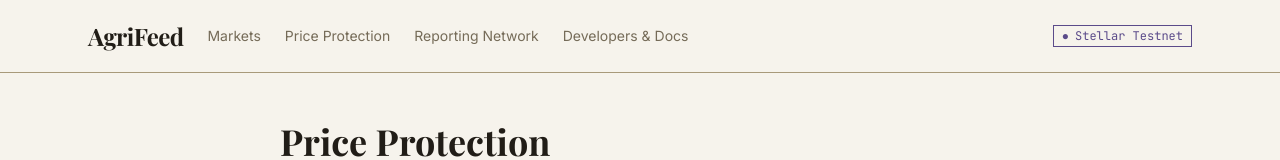
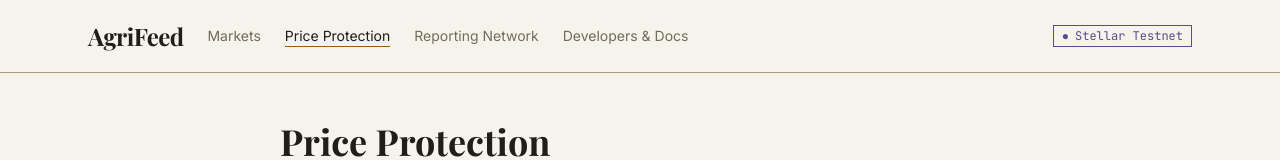
Before and after one commit to AgriFeed/agrifeed-app, a Next.js app in the folder apps/web/: page /demo in a window 1280 px wide. Shown: the top 160 px of the page. Built offline with nearby package versions, Linux system fonts and the light colour scheme.

Commit message:
fix(web): polish cross-page consistency and accessibility

```diff
--- a/apps/web/components/DealStateBadge.tsx
+++ b/apps/web/components/DealStateBadge.tsx
@@ -26,9 +26,8 @@ const STATUS: Record<
 export type DealDisplayStatus = keyof typeof STATUS;
 
 /**
- * Deal lifecycle status badge (Phase 3 Step 10). Not wired into any page
- * yet — this is the shared vocabulary the Price Protection redesign will
- * consume. "signed" (an individual party's auth entry collected — see
+ * Deal lifecycle status badge (Phase 3 Step 10), consumed by NewDealFlow.tsx.
+ * "signed" (an individual party's auth entry collected — see
  * ParticipantAuthStatus) and "confirmed" (the assembled transaction has
  * actually landed on-chain) are intentionally never the same badge.
  */
--- a/apps/web/components/DemoFlow.tsx
+++ b/apps/web/components/DemoFlow.tsx
@@ -104,6 +104,7 @@ export function DemoFlow({ publicKey }: { publicKey: string }) {
           <button
             key={s.id}
             onClick={() => setStep(s.id)}
+            aria-current={step === s.id ? "step" : undefined}
             className={`border px-3 py-1.5 text-sm transition-colors ${
               step === s.id
                 ? "border-accent text-accent"
@@ -244,7 +245,7 @@ function SettleForm({ publicKey, config, signAndSend }: StepProps) {
   const { pending, result, error, txHash, run } = useAction();
   return (
     <div>
-      <h3 className="text-sm font-medium text-ink-primary">Settle</h3>
+      <h2 className="text-sm font-medium text-ink-primary">Settle</h2>
       <p className="mt-1 text-sm text-ink-muted">
         Anyone may call settle once the agreement has matured and the oracle has a finalized
         price for the configured commodity. It pays the buyer&apos;s collateral out: to the
@@ -272,7 +273,7 @@ function CancelForm({ publicKey, config, signAndSend }: StepProps) {
   const { pending, result, error, txHash, run } = useAction();
   return (
     <div>
-      <h3 className="text-sm font-medium text-ink-primary">Cancel</h3>
+      <h2 className="text-sm font-medium text-ink-primary">Cancel</h2>
       <p className="mt-1 text-sm text-ink-muted">
         Only the stored farmer or buyer may cancel, and only once the contract&apos;s grace-period
         rules allow it (an unfunded agreement past maturity, or a funded one whose settlement
--- a/apps/web/components/SiteNav.tsx
+++ b/apps/web/components/SiteNav.tsx
@@ -1,28 +1,17 @@
 import Link from "next/link";
 import { NetworkBadge } from "@/components/NetworkBadge";
-
-// Matches the Phase 3 Step 2 information architecture: Markets, Price
-// Protection, Reporting Network, Developers, Docs. Developers and Docs
-// remain one route (/docs) for now — splitting them into two real
-// destinations is deferred to the Developers/Docs redesign step, since
-// creating a second nav entry with no distinct content yet would be its
-// own kind of overclaiming.
-const LINKS = [
-  { href: "/", label: "Markets" },
-  { href: "/demo", label: "Price Protection" },
-  { href: "/nodes", label: "Reporting Network" },
-  { href: "/docs", label: "Developers & Docs" },
-];
+import { SiteNavLinks } from "@/components/SiteNavLinks";
 
 /**
- * Global application shell header (Phase 3 Step 3). Server-rendered, no
- * client JS: the network indicator (Step 4) is always present and never
- * collapsed behind a menu, and nav links wrap onto a second line on narrow
- * viewports rather than hiding behind a hamburger — nothing here disappears
- * on mobile. Wallet connection is deliberately NOT rendered globally here:
- * per the Phase 3 spec, it's contextual to the screens that actually need
- * it (Price Protection), so Markets/Reporting Network/Docs stay fully
- * browsable with no wallet involved at all.
+ * Global application shell header (Phase 3 Step 3). Server-rendered except
+ * for `SiteNavLinks` (Phase 3 Step 9's current-page indicator, which needs
+ * `usePathname()`): the network indicator (Step 4) is always present and
+ * never collapsed behind a menu, and nav links wrap onto a second line on
+ * narrow viewports rather than hiding behind a hamburger — nothing here
+ * disappears on mobile. Wallet connection is deliberately NOT rendered
+ * globally here: per the Phase 3 spec, it's contextual to the screens that
+ * actually need it (Price Protection), so Markets/Reporting Network/Docs
+ * stay fully browsable with no wallet involved at all.
  */
 export function SiteNav() {
   return (
@@ -32,17 +21,7 @@ export function SiteNav() {
           <Link href="/" className="font-display text-2xl tracking-tight text-ink-primary">
             AgriFeed
           </Link>
-          <nav aria-label="Primary" className="flex flex-wrap items-center gap-x-6 gap-y-2">
-            {LINKS.map((link) => (
-              <Link
-                key={link.href}
-                href={link.href}
-                className="text-sm text-ink-muted transition-colors hover:text-ink-primary"
-              >
-                {link.label}
-              </Link>
-            ))}
-          </nav>
+          <SiteNavLinks />
         </div>
         <NetworkBadge />
       </div>
--- /dev/null
+++ b/apps/web/components/SiteNavLinks.tsx
@@ -0,0 +1,48 @@
+"use client";
+
+import Link from "next/link";
+import { usePathname } from "next/navigation";
+
+// Matches the Phase 3 Step 2 information architecture: Markets, Price
+// Protection, Reporting Network, Developers, Docs. Developers and Docs
+// remain one route (/docs) for now — splitting them into two real
+// destinations is deferred, since creating a second nav entry with no
+// distinct content yet would be its own kind of overclaiming.
+const LINKS = [
+  { href: "/", label: "Markets" },
+  { href: "/demo", label: "Price Protection" },
+  { href: "/nodes", label: "Reporting Network" },
+  { href: "/docs", label: "Developers & Docs" },
+];
+
+/**
+ * The primary nav link list, split out from `SiteNav` (Phase 3 Step 9)
+ * purely to mark which page is current: `aria-current="page"` plus a
+ * visible underline, never color alone. This is the only client-rendered
+ * piece of the site header; `usePathname()` needs it, everything else in
+ * `SiteNav` stays server-rendered.
+ */
+export function SiteNavLinks() {
+  const pathname = usePathname();
+  return (
+    <nav aria-label="Primary" className="flex flex-wrap items-center gap-x-6 gap-y-2">
+      {LINKS.map((link) => {
+        const current = link.href === "/" ? pathname === "/" : pathname.startsWith(link.href);
+        return (
+          <Link
+            key={link.href}
+            href={link.href}
+            aria-current={current ? "page" : undefined}
+            className={`border-b text-sm transition-colors ${
+              current
+                ? "border-accent text-ink-primary"
+                : "border-transparent text-ink-muted hover:text-ink-primary"
+            }`}
+          >
+            {link.label}
+          </Link>
+        );
+      })}
+    </nav>
+  );
+}
--- a/apps/web/components/WalletConnect.tsx
+++ b/apps/web/components/WalletConnect.tsx
@@ -2,7 +2,7 @@
 
 import { useState } from "react";
 import { connectFreighter, isFreighterInstalled } from "@agrifeed/sdk/wallet";
-import { truncateAddress } from "@/lib/address";
+import { IdentifierDisplay } from "@/components/IdentifierDisplay";
 
 export function WalletConnect({ onConnect }: { onConnect: (publicKey: string) => void }) {
   const [publicKey, setPublicKey] = useState<string | null>(null);
@@ -32,7 +32,7 @@ export function WalletConnect({ onConnect }: { onConnect: (publicKey: string) =>
     return (
       <div className="ticker-row">
         <span className="text-sm text-ink-muted">Connected</span>
-        <span className="font-mono text-sm text-ink-primary">{truncateAddress(publicKey)}</span>
+        <IdentifierDisplay kind="address" value={publicKey} />
       </div>
     );
   }
@@ -46,7 +46,7 @@ export function WalletConnect({ onConnect }: { onConnect: (publicKey: string) =>
       >
         {connecting ? "Connecting…" : "Connect Freighter"}
       </button>
-      {error && <p className="mt-2 text-sm text-price-down">{error}</p>}
+      {error && <p className="mt-2 text-sm text-status-error">{error}</p>}
     </div>
   );
 }
```
